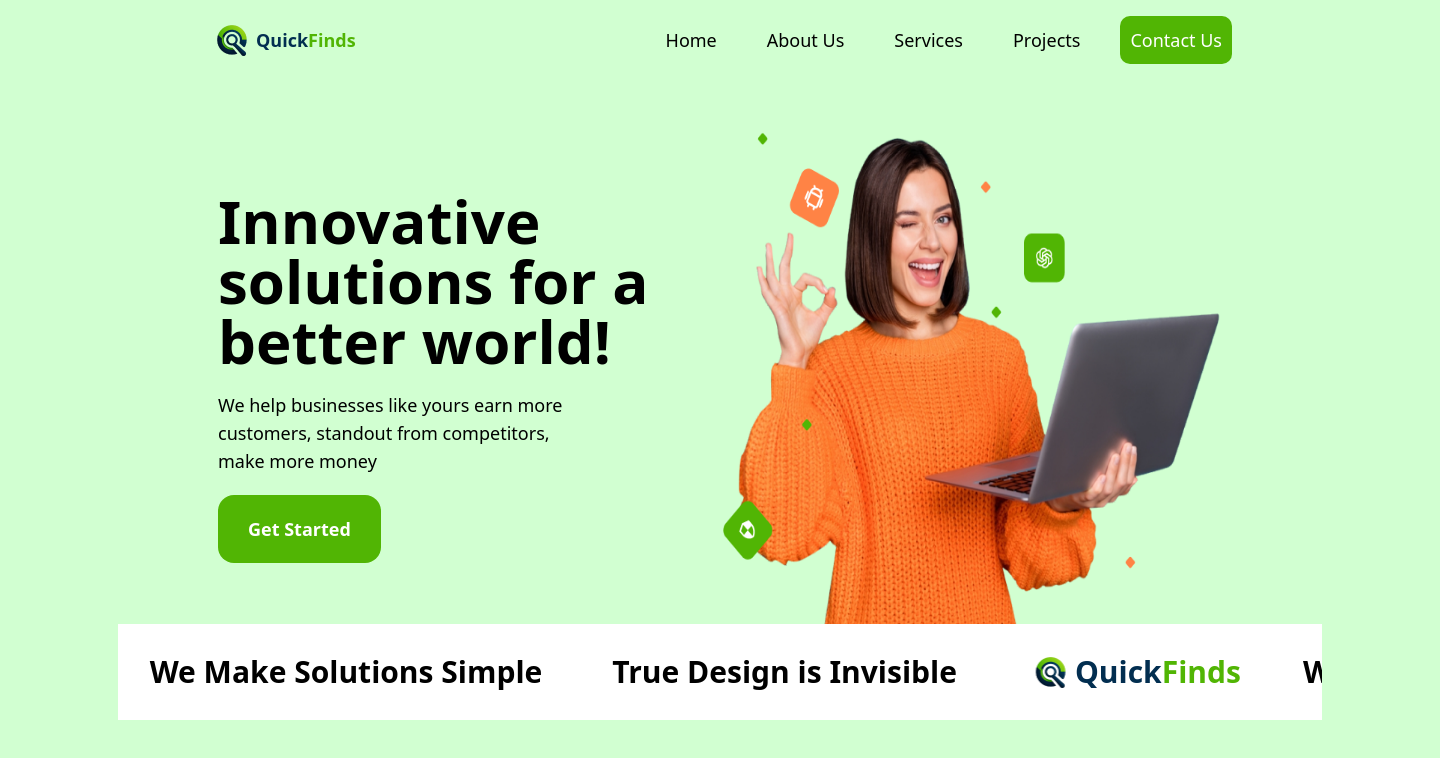
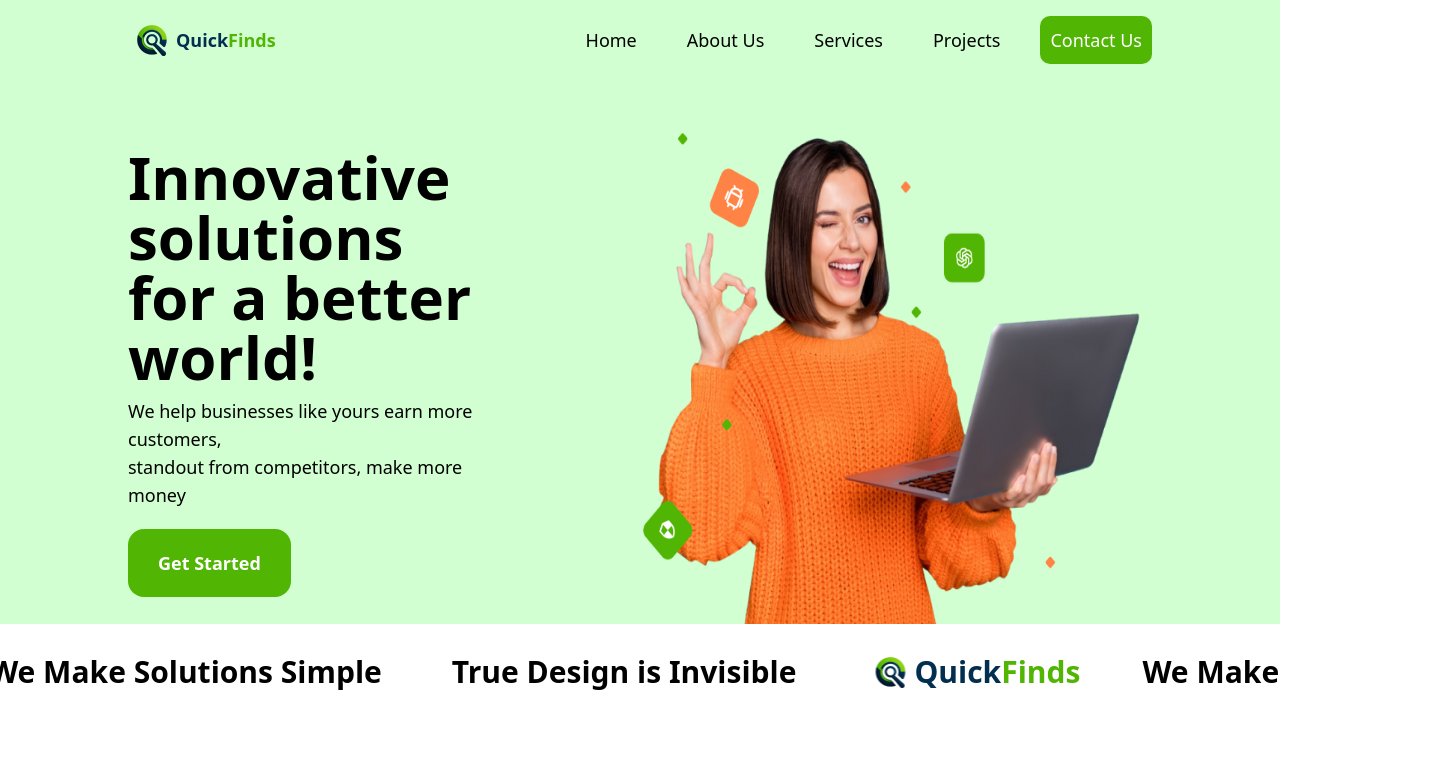
Before and after one commit to faizReadyToDev/quickfinds-aboutus, a React (Vite) app: page / in a window 1280 px wide. Shown: the top 758 px of the page, 1440 px wide, since content can reach past the window. Built offline with nearby package versions, Linux system fonts and the light colour scheme.

Commit message:
fixed spacing

```diff
--- a/src/components/AboutUs.jsx
+++ b/src/components/AboutUs.jsx
@@ -5,7 +5,7 @@ import React from "react";
 export default function AboutUs(){
     return(
         <>
-            <div className="bg-[#D1FFD1] h-[837px] w-[1440px] mx-auto">
+            <div className="bg-[#D1FFD1]">
                 <nav className="flex justify-between  items-center  h-[80px] w-[80vw] mx-auto">
                     <div className="flex items-center relative"><img  src="assets/img/Logo.png" alt="" /><span className="font-poppins text-lg font-bold leading-[30px] text-left" style={{ color: 'rgb(2, 46, 80)' }}>Quick</span ><span className="text-[#51B504] font-poppins text-lg font-bold leading-[30px] text-left">Finds</span></div>
                     <ul className="flex gap-[30px] items-center  h-[44px]  font-poppins font-[500] leading-[24x] text-lg">
@@ -18,11 +18,15 @@ export default function AboutUs(){
                 </nav>
                 <div className="w-[80vw] mx-auto flex mt-10">
                     <div className="w-[40vw] flex flex-col justify-center">
-                        <h1 className="text-6xl font-bold font-poppins p-[10px] w-[40vw]">Innovative solutions for a better world!</h1>
-                        <p className="text-lg font-poppins p-[10px] w-[30vw] font-[500]">
-                        We help businesses like yours earn more customers, standout from competitors,  make more money
+                        <h1 className="text-6xl font-bold font-poppins w-[40vw] ">Innovative solutions</h1>
+                        <h1 className="text-6xl font-bold font-poppins w-[40vw] pb-[10px]">for a better world!</h1>
+                        <p className="text-lg font-poppins w-[30vw] font-[500]">
+                        We help businesses like yours earn more customers,
                         </p>
-                        <span className="pl-[10px]">
+                        <p className="text-lg font-poppins pb-[10px] w-[30vw] font-[500]">
+                        standout from competitors,  make more money
+                        </p>
+                        <span className="">
                             <button className="bg-[#51B504] text-[#FFFFFF] pt-[20px] pr-[30px] pb-[20px] pl-[30px] rounded-[16px] text-lg mt-[10px] font-bold">Get Started</button>
 
                         </span>
@@ -33,8 +37,8 @@ export default function AboutUs(){
                         </div>
                     </div>
                 </div>
-                <div className="logo-animation bg-white pt-[30px] pb-[30px] w-[94vw] mx-auto overflow-hidden">
-                    <div className="logo-slide flex items-center  gap-[30px] whitespace-nowrap w-[94vw] mx-auto">
+                <div className="logo-animation bg-white pt-[30px] pb-[30px] overflow-hidden">
+                    <div className="logo-slide flex items-center  gap-[30px] whitespace-nowrap">
 
 
 
```
